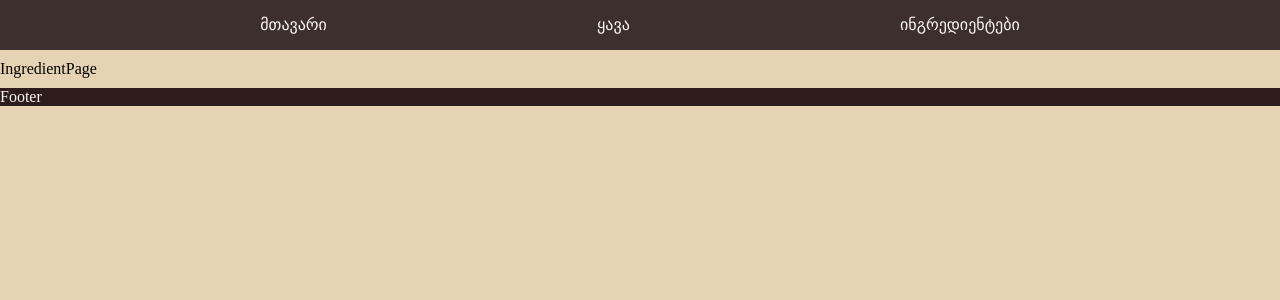
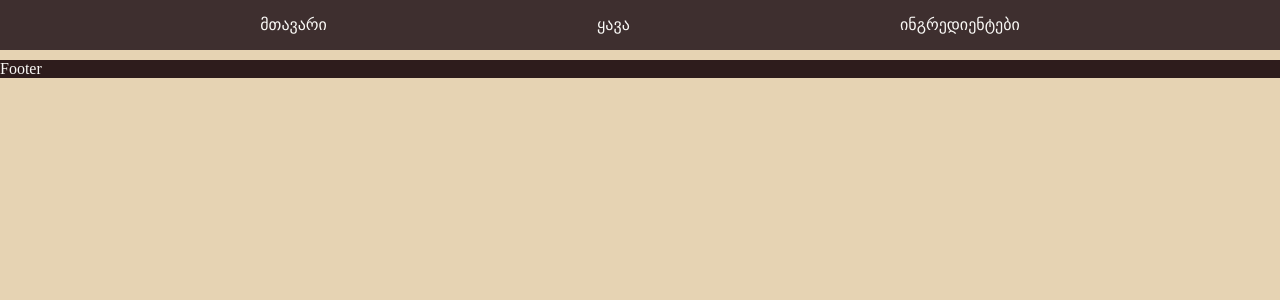
Before and after one commit to Kattar1n/craft-coffee-shop, a React (Vite) app: page /ingredients in a window 1280 px wide. Shown: the top 300 px of the page. Built offline with nearby package versions, Linux system fonts and the light colour scheme.

Commit message:
Update IngredientPage.jsx

```diff
--- a/front-end/src/pages/IngredientPage.jsx
+++ b/front-end/src/pages/IngredientPage.jsx
@@ -8,7 +8,9 @@ const IngredientPage = () => {
   return (
     <StyledPage>
       <Header/>
-      IngredientPage
+      <main>
+
+      </main>
       <Footer/>
     </StyledPage>
   )
```
